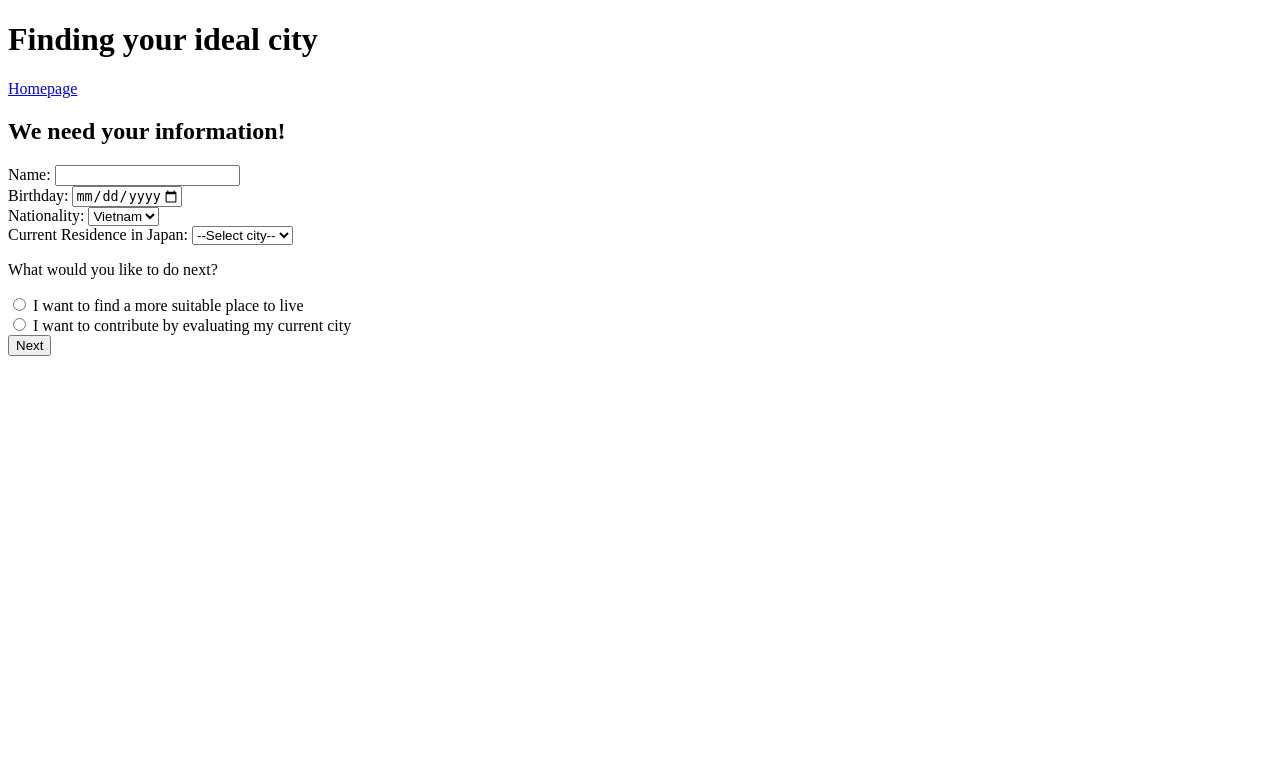
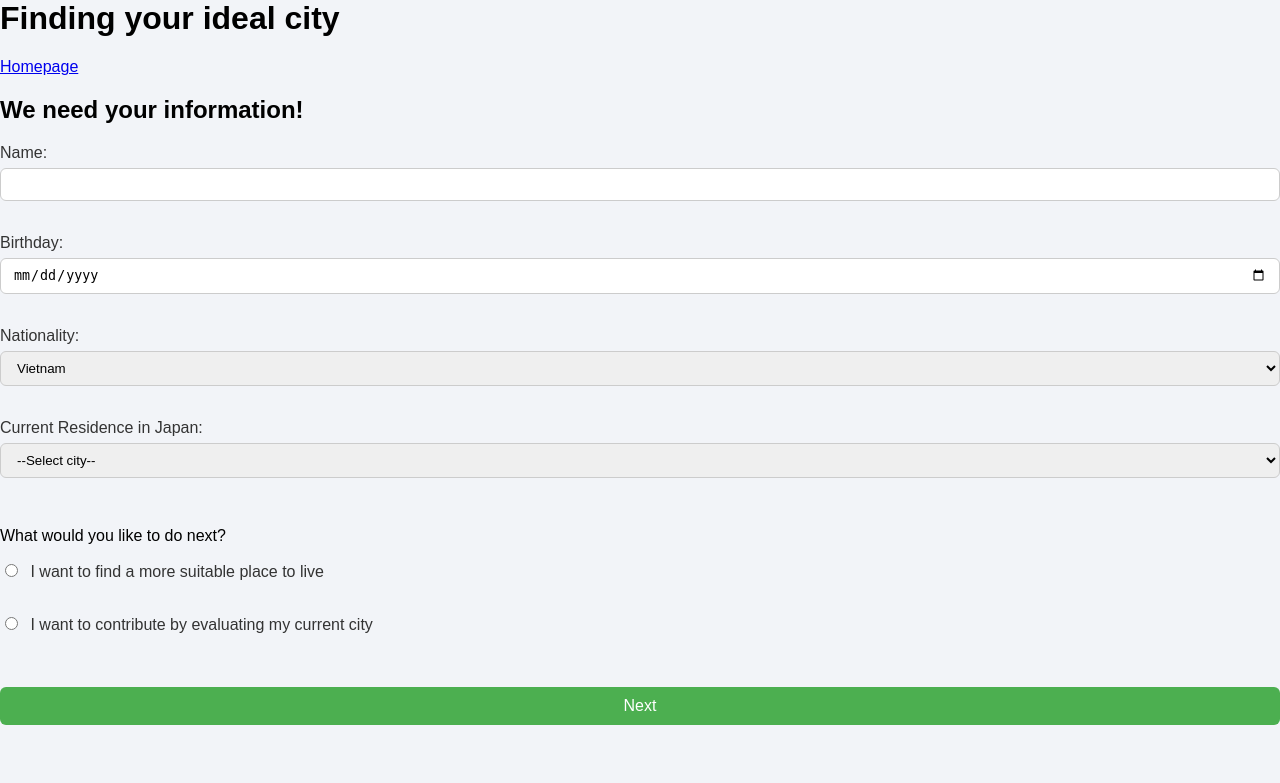
Before and after one commit to nt-thuyr/chamu-web-app, a Django app: page / in a window 1280 px wide. Shown: the top 783 px of the page. Run offline with Django 5.2, Linux system fonts and the light colour scheme.

Commit message:
add style.css

```diff
--- a/map_web/settings.py
+++ b/map_web/settings.py
@@ -37,6 +37,7 @@ INSTALLED_APPS = [
     'django.contrib.sessions',
     'django.contrib.messages',
     'django.contrib.staticfiles',
+    'chamu',  # name of app
 ]
 
 MIDDLEWARE = [
@@ -115,6 +116,9 @@ USE_TZ = True
 # https://docs.djangoproject.com/en/5.2/howto/static-files/
 
 STATIC_URL = 'static/'
+STATICFILES_DIRS = [
+    os.path.join(BASE_DIR, 'static'),
+]
 
 # Default primary key field type
 # https://docs.djangoproject.com/en/5.2/ref/settings/#default-auto-field
--- /dev/null
+++ b/static/chamu/style.css
@@ -0,0 +1,64 @@
+body {
+    font-family: Arial, sans-serif;
+    background-color: #f2f4f8;
+    margin: 0;
+    padding: 0;
+}
+
+.form-container {
+    background-color: #fff;
+    max-width: 500px;
+    margin: 50px auto;
+    padding: 30px 40px;
+    border-radius: 12px;
+    box-shadow: 0 4px 12px rgba(0,0,0,0.1);
+}
+
+.form-container h2 {
+    text-align: center;
+    margin-bottom: 30px;
+    color: #333;
+}
+
+label {
+    display: block;
+    margin-bottom: 15px;
+    color: #333;
+}
+
+input[type="text"],
+input[type="date"],
+select {
+    width: 100%;
+    padding: 8px 12px;
+    margin-top: 6px;
+    border: 1px solid #ccc;
+    border-radius: 6px;
+    box-sizing: border-box;
+}
+
+input[type="radio"] {
+    margin-right: 8px;
+}
+
+.radio-group label {
+    display: block;
+    margin: 8px 0;
+}
+
+button[type="submit"] {
+    display: block;
+    width: 100%;
+    padding: 10px;
+    margin-top: 20px;
+    background-color: #4CAF50;
+    color: white;
+    border: none;
+    border-radius: 6px;
+    font-size: 16px;
+    cursor: pointer;
+}
+
+button[type="submit"]:hover {
+    background-color: #45a049;
+}
--- a/templates/base.html
+++ b/templates/base.html
@@ -1,3 +1,6 @@
+{% load static %}
+<link rel="stylesheet" href="{% static 'chamu/style.css' %}">
+
 <!DOCTYPE html>
 <html lang="en">
 <head>
```
